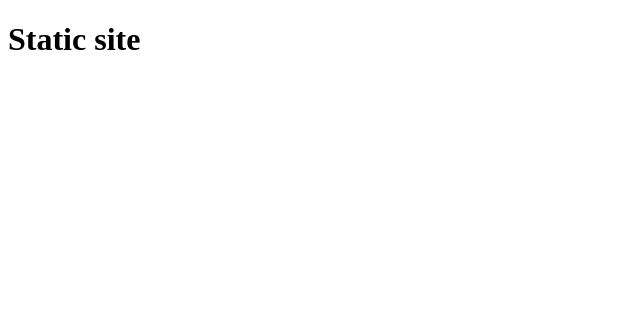
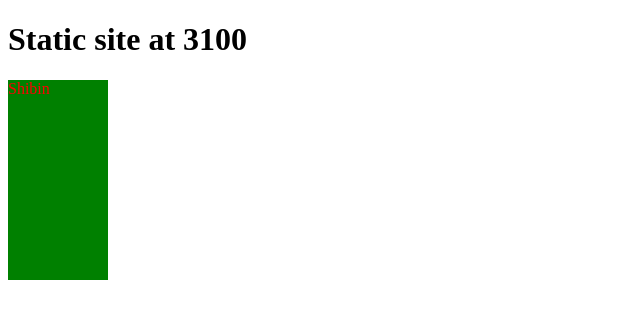
Before and after one commit to Shibn2/DOM_Project, a website: page public/index.html in a window 1280 px wide. Shown: the whole page, without its empty margins (0-640 px from the left). Drawn offline with Linux system fonts and the light colour scheme.

Commit message:
added html and script file

```diff
--- a/package.json
+++ b/package.json
@@ -5,7 +5,7 @@
   "main": "index.js",
   "scripts": {
     "test": "echo \"Error: no test specified\" && exit 1",
-    "start": "node index.js"
+    "start": "nodemon index.js"
   },
   "repository": {
     "type": "git",
@@ -18,6 +18,7 @@
   },
   "homepage": "https://github.com/Shibn2/DOM_Project#readme",
   "dependencies": {
-    "express": "^4.18.2"
+    "express": "^4.18.2",
+    "nodemon": "^2.0.22"
   }
 }
--- a/public/index.html
+++ b/public/index.html
@@ -7,6 +7,8 @@
     <title>Document</title>
 </head>
 <body>
-    <h1> Static site </h1>
+    <h1> Static site at 3100</h1>
+    <div id="root"></div>
+    <script src="./script.js"></script>
 </body>
 </html>
--- /dev/null
+++ b/public/script.js
@@ -0,0 +1,7 @@
+const rootEle = document.getElementById("root");
+
+const newEl = document.createElement('div');
+newEl.innerText = 'Shibin';
+newEl.style = ' color: red; width: 100px; height: 200px; background-color: green;'
+
+rootEle.appendChild(newEl)
```
Also changed, not shown: 1 other file.
